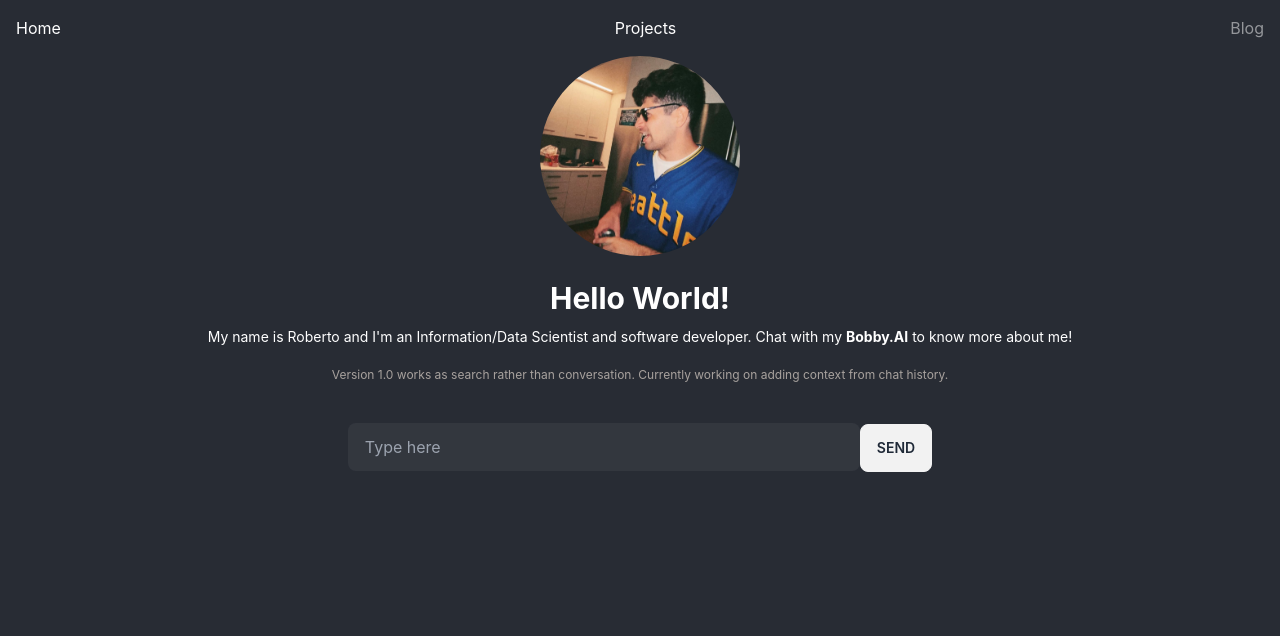
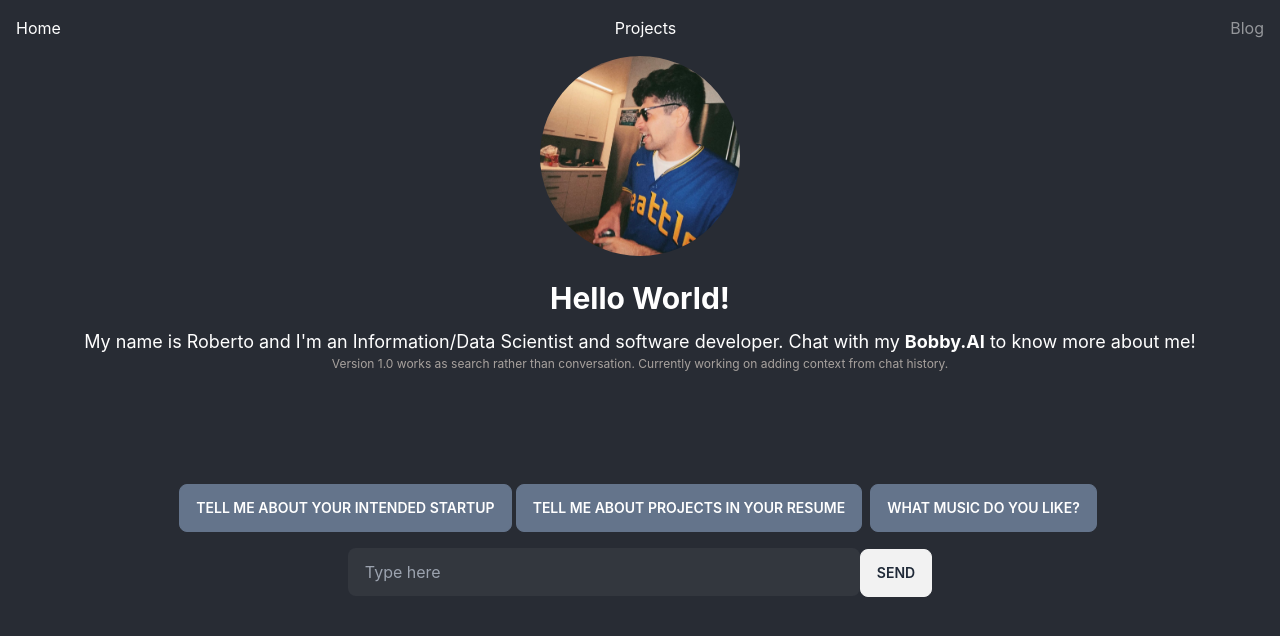
Before and after one commit to rdji20/ds_portfolio, a React (Create React App) app: page / in a window 1280 px wide. Shown: the top 636 px of the page. Built offline with nearby package versions, Linux system fonts and the light colour scheme.

Commit message:
Add example messages

```diff
--- a/src/components/Home.js
+++ b/src/components/Home.js
@@ -59,7 +59,7 @@ function Home() {
                 <div className="profile-container">
                     <img src={imageSrc} className="Profile-img" alt="logo" />
                     <h2 className="text-3xl font-bold pt-6">Hello World!</h2>
-                    <p className="greeting pb-6">
+                    <p className="pt-3 text-lg">
                         My name is Roberto and I'm an Information/Data Scientist
                         and software developer. Chat with my{" "}
                         <span className="bot-name">Bobby.AI</span> to know more
@@ -73,7 +73,7 @@ function Home() {
             </header>
 
             {/* Display chat history */}
-            <section className="chat-history">
+            <section className="chat-history pt-7">
                 {chatHistory.map((message, index) => (
                     <div
                         key={index}
@@ -84,19 +84,47 @@ function Home() {
                 ))}
             </section>
             {loading ? (
-                <button className="btn btn-square">
+                <button className="btn btn-s btn-square">
                     <span className="loading loading-spinner"></span>
                 </button>
             ) : null}
 
+            {/* Buttons for questions examples*/}
+            <section className="predefined-questions pb-2 mb-0 mt-20">
+                <button
+                    className="btn btn-s bg-slate-500 text-white border-slate-500"
+                    onClick={() => {
+                        setUserInput("Tell me about your intended startup");
+                    }}
+                >
+                    Tell me about your intended startup
+                </button>
+                <button
+                    className="btn m-1 bg-slate-500 text-white border-slate-500"
+                    onClick={() => {
+                        setUserInput("Tell me about projects in your resume");
+                    }}
+                >
+                    Tell me about projects in your resume
+                </button>
+                <button
+                    className="btn m-1  bg-slate-500 text-white border-slate-500"
+                    onClick={() => {
+                        setUserInput("What music do you like?");
+                    }}
+                >
+                    What music do you like?
+                </button>
+            </section>
+
             {/* Input for user's message */}
-            <section className="">
+            <section className="pt-0 pb-2 mt-0 mb-10">
                 <input
                     type="text"
                     placeholder="Type here"
                     value={userInput}
                     onChange={handleInputChange}
-                    className="input input-ghost w-full max-w-lg my-10"
+                    className="input input-ghost w-full max-w-lg mb-4 mt-1 text-slate-400"
                 />
                 <button className="btn btn-s" onClick={handleUserSubmit}>
                     Send
```
